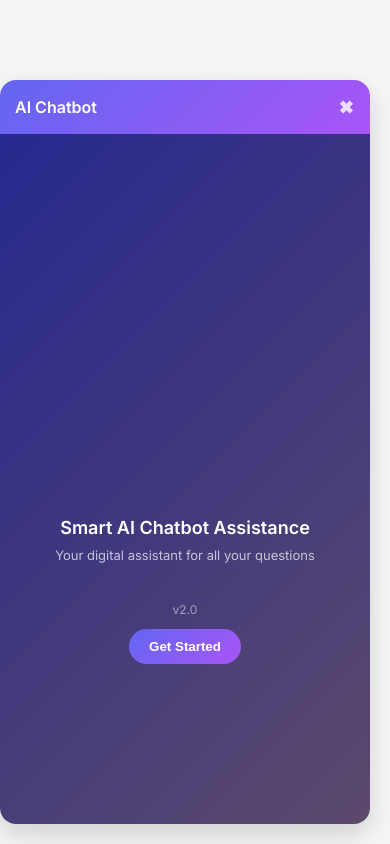
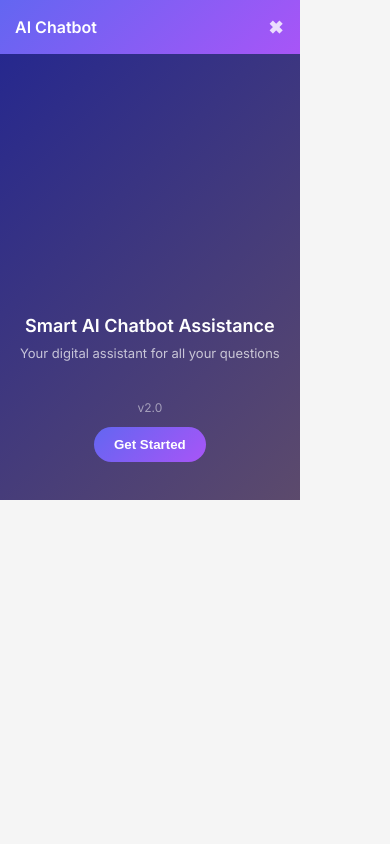
Before and after one commit to jainrahul0807/chatbot, a Flask app: page / in a window 390 px wide. Run offline with Flask 3, Linux system fonts and the light colour scheme; some libraries are stand-ins or nearby versions.

Commit message:
updated index.html

```diff
--- a/templates/index.html
+++ b/templates/index.html
@@ -22,19 +22,19 @@
         /* Chatbot Window */
         #chatbotContainer {
             position: fixed;
-            bottom: 20px;
-            right: 20px;
+<!--            bottom: 20px;-->
+<!--            right: 20px;-->
             width: 350px;
-            max-width: 90vw;
-            /* background: white; */
-            border-radius: 16px;
+<!--            max-width: 90vw;-->
+<!--            /* background: white; */-->
+<!--            border-radius: 16px;-->
             box-shadow: 0 10px 25px rgba(0, 0, 0, 0.15);
             display: flex;
             flex-direction: column;
             overflow: hidden;
             z-index: 999;
             height: 500px;
-            max-height: 80vh;
+<!--            max-height: 80vh;-->
         }
 
         /* Chatbot Header */
@@ -298,12 +298,12 @@
 
         /* Mobile Styles (Small devices) */
         @media (max-width: 480px) {
-            #chatbotContainer {
-                width: calc(100vw - 20px);
-                max-width: none;
-                height: calc(100vh - 100px);
-                max-height: none;
-            }
+<!--            #chatbotContainer {-->
+<!--                width: calc(100vw - 20px);-->
+<!--                max-width: none;-->
+<!--                height: calc(100vh - 100px);-->
+<!--                max-height: none;-->
+<!--            }-->
 
             #userMessage {
                 padding: 10px 12px;
@@ -321,10 +321,10 @@
 
         /* Tablet Styles (Medium devices) */
         @media (min-width: 481px) and (max-width: 768px) {
-            #chatbotContainer {
-                width: 340px;
-                height: 450px;
-            }
+<!--            #chatbotContainer {-->
+<!--                width: 340px;-->
+<!--                height: 450px;-->
+<!--            }-->
         }
 
         /* Large Screen Styles */
```
